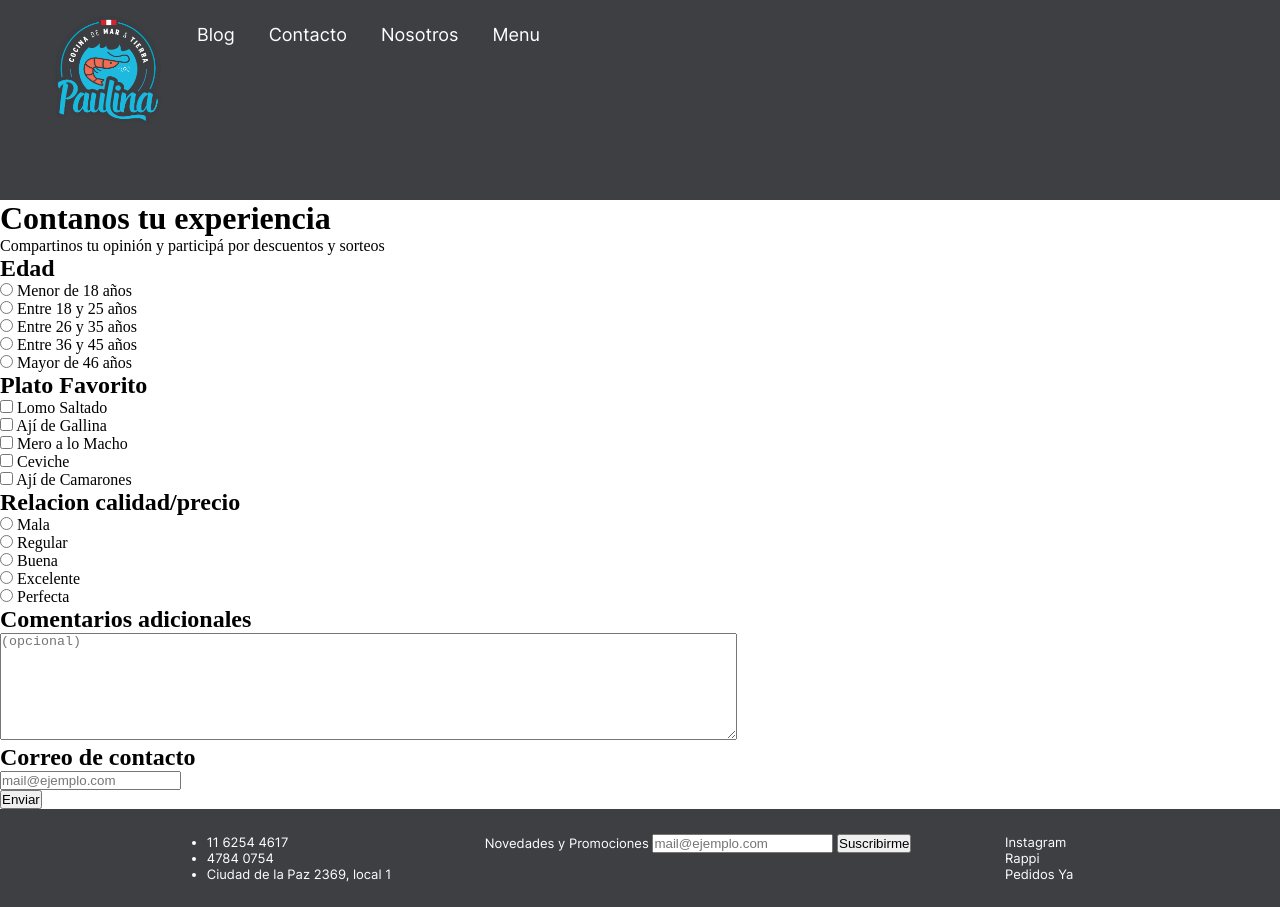
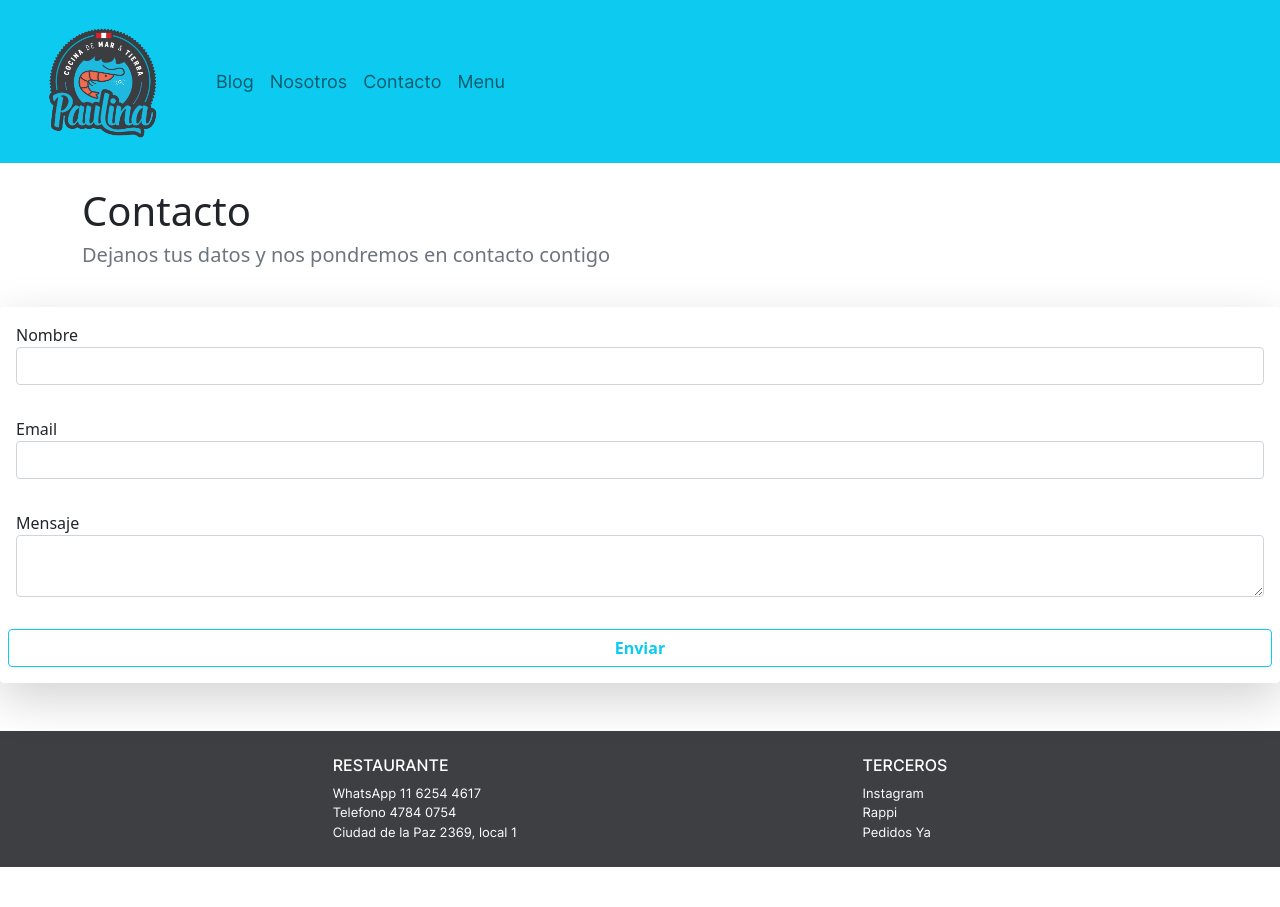
Before and after one commit to LuchoHuayta/PaulinaWebsite, a plain HTML site: page pages/contacto.html in a window 1280 px wide. After the commit the page ends 867 px from the top, so only its background shows below. Drawn offline with nearby package versions, Linux system fonts and the light colour scheme.

Commit message:
contactoBootstrap

```diff
--- a/pages/contacto.html
+++ b/pages/contacto.html
@@ -1,119 +1,106 @@
 <!DOCTYPE html>
 <html lang="es">
+
 <head>
     <meta charset="UTF-8">
     <meta http-equiv="X-UA-Compatible" content="IE=edge">
     <meta name="viewport" content="width=device-width, initial-scale=1.0">
     <link rel="stylesheet" href="./../assets/css/style.css">
+    <link href="https://cdn.jsdelivr.net/npm/bootstrap@5.1.3/dist/css/bootstrap.min.css" rel="stylesheet"
+        integrity="sha384-1BmE4kWBq78iYhFldvKuhfTAU6auU8tT94WrHftjDbrCEXSU1oBoqyl2QvZ6jIW3" crossorigin="anonymous">
     <title>Paulina | Ubicacion</title>
 </head>
 
 <body>
-    <header class="menu-header">
-        <div class="container-header">
-            <div class="logo-header">
-                <h1>Paulina Home</h1>
-                <a href="../index.html"><img src="./../assets/images/paulina-logo.png" alt="Logo"></a>
+    <header>
+        <nav>
+            <nav class="navbar navbar-expand-lg navbar-light bg-info text-white">
+                <div class="container-fluid">
+                    <a class="navbar-brand" href="./../index.html">
+                        <img src="./../assets/images/paulina-logo.png" alt="logo" width="150px">
+                    </a>
+                    <button class="navbar-toggler" type="button" data-bs-toggle="collapse"
+                        data-bs-target="#navbarSupportedContent" aria-controls="navbarSupportedContent"
+                        aria-expanded="false" aria-label="Toggle navigation">
+                        <span class="navbar-toggler-icon"></span>
+                    </button>
+                    <div class="collapse navbar-collapse" id="navbarSupportedContent">
+                        <ul class="navbar-nav me-auto mb-2 mb-lg-0">
+                            <li class="nav-item">
+                                <a class="nav-link" href="./blog.html">Blog</a>
+                            </li>
+                            <li class="nav-item">
+                                <a class="nav-link" href="./nosotros.html">Nosotros</a>
+                            </li>
+                            <li class="nav-item">
+                                <a class="nav-link" href="./contacto.html">Contacto</a>
+                            </li>
+                            <li class="nav-item">
+                                <a class="nav-link" href="./menu.html">Menu</a>
+                            </li>
+                        </ul>
                     </div>
-            <nav>
-                <a href="./blog.html">Blog</a>
-                <a href="./contacto.html">Contacto</a>
-                <a href="./nosotros.html">Nosotros</a>
-                <a href="./menu.html">Menu</a>
+                </div>
             </nav>
-        </div>
+        </nav>
     </header>
 
     <main>
-        <h1>Contanos tu experiencia</h1>
-        <p>Compartinos tu opinión y participá por descuentos y sorteos</p>
-        <form>
-
-            <h2>Edad</h2>
-            <div">
-                <div><input id="edad1" type="radio" name="edad" value="-18">
-                <label for="edad1">Menor de 18 años</label></div>
-
-                <div><input id="edad2" type="radio" name="edad" value="18-25">
-                <label for="edad2"> Entre 18 y 25 años</label></div>
-
-                <div><input id="edad3" type="radio" name="edad" value="26-35">
-                <label for="edad3">Entre 26 y 35 años</label></div>
-
-                <div><input id="edad4" type="radio" name="edad" value="36-45">
-                <label for="edad4">Entre 36 y 45 años</label></div>
-
-                <div><input id="edad5" type="radio" name="edad" value="+45">
-                <label for="edad5">Mayor de 46 años</label></div>
+        <div class="container">
+            <div class="row justify-content-center">
+                <div class="col">
+                    <div class="mt-4 mb-3">
+                        <h1>Contacto</h1>
+                        <p class="h5 text-muted">Dejanos tus datos y nos pondremos en contacto contigo</p>
+                    </div>
+                </div>
+            </div>
         </div>
 
-            <h2>Plato Favorito</h2>
-            <div">
-                <div><input id="lomo-saltado" type="checkbox" name="plato-favorito">
-                <label for="lomo-saltado">Lomo Saltado</label></div>
+        <div class="cointainer">
+            <div class="row">
+                <div class="col">
+                    <div class="shadow-lg p-3 mb-5 mt-4 bg-body rounded">
+                        <form class="row g-3">
 
-                <div><input id="aji-gallina" type="checkbox" name="plato-favorito">
-                <label for="aji-gallina">Ají de Gallina</label></div>
-
-                <div><input id="mero-macho" type="checkbox" name="plato-favorito">
-                <label for="mero-macho">Mero a lo Macho</label></div>
-
-                <div><input id="ceviche" type="checkbox" name="plato-favorito">
-                <label for="ceviche">Ceviche</label></div>
-
-                <div><input id="aji-camarones" type="checkbox" name="plato-favorito">
-                <label for="aji-camarones">Ají de Camarones</label></div>
+                            <div class="mb-3">
+                                <label for="nameInput">Nombre</label>
+                                <input type="text" id="nameInput" class="form-control">
                             </div>
 
-            <h2>Relacion calidad/precio</h2>
-            <div>
-                <div><input id="precio1" type="radio" name="calidadprecio" value="buena">
-                <label for="precio1">Mala</label></div>
-
-                <div><input id="precio2" type="radio" name="calidadprecio" value="regular">
-                <label for="precio2"> Regular</label></div>
-
-                <div><input id="precio3" type="radio" name="calidadprecio" value="buena">
-                <label for="precio3">Buena</label></div>
-
-                <div><input id="precio4" type="radio" name="calidadprecio" value="excelente">
-                <label for="precio4">Excelente</label></div>
-
-                <div><input id="precio5" type="radio" name="calidad/precio" value="perfecta">
-                <label for="precio5">Perfecta</label></div>
+                            <div class="mb-3">
+                                <label for="emailInput">Email</label>
+                                <input type="email" id="emailInput" class="form-control">
                             </div>
 
-            <h2>Comentarios adicionales</h2>
-            <div class="encuesta-opinion">
-                <textarea name="comentario" cols="90" rows="7" placeholder="(opcional)"></textarea>
+                            <div class="mb-3">
+                                <label for="mensajeId">Mensaje</label>
+                                <textarea id="mensajeId" class="form-control"></textarea>
                             </div>
 
-            <h2>Correo de contacto</h2>
-            <div>
-                <input type="email" name="correo" placeholder="mail@ejemplo.com" required>
+                            <button class="btn btn-outline-info fw-bold">Enviar</button>
+
+                        </form>
                     </div>
 
-            <div>
-                <input type="submit" value="Enviar">
                 </div>
-        </form>
+
+            </div>
+
+        </div>
     </main>
 
-    <footer class="menu-footer">
+    <footer>
         <div class="footer-container">
-            <ul>
-                <li><a href="https://wa.me/message/COWJFNIKICAFM1" target="_blank"> 11 6254 4617</a></li>
-                <li>4784 0754</li>
-                <li><a href="https://www.google.com/maps/place/Paulina+cocina+de+mar+y+tierra/@-34.5599125,-58.4595747,15z/data=!4m5!3m4!1s0x0:0x1970c9793c94fd9b!8m2!3d-34.5600345!4d-58.4597895" target="_blank">Ciudad de la Paz 2369, local 1</a></li>
-            </ul>
-
-            <form>
-                <label for="suscripcion">Novedades y Promociones</label>
-                <input type="email" name="suscripcion" placeholder="mail@ejemplo.com" required>
-                <input type="submit" value="Suscribirme">
-            </form>
-
             <div>
+                <h6>RESTAURANTE</h6>
+                <a href="https://wa.me/message/COWJFNIKICAFM1" target="_blank">WhatsApp 11 6254 4617</a>
+                <a href="#"> Telefono 4784 0754</a>
+                <a href="https://www.google.com/maps/place/Paulina+cocina+de+mar+y+tierra/@-34.5599125,-58.4595747,15z/data=!4m5!3m4!1s0x0:0x1970c9793c94fd9b!8m2!3d-34.5600345!4d-58.4597895"
+                    target="_blank">Ciudad de la Paz 2369, local 1</a>
+            </div>
+            <div>
+                <h6>TERCEROS</h6>
                 <a href="https://www.instagram.com/paulinabsas/?hl=es" target="_blank">Instagram</a>
                 <a href="https://www.rappi.com.ar/restaurantes/121385-paulina-cocina-de-mar-y-tierra-palermo-belgrano?utm_source=google&utm_medium=organic&utm_campaign=place-action-link"
                     target="_blank">Rappi</a>
@@ -122,5 +109,10 @@
             </div>
         </div>
     </footer>
+
+    <script src="https://cdn.jsdelivr.net/npm/bootstrap@5.1.3/dist/js/bootstrap.bundle.min.js"
+        integrity="sha384-ka7Sk0Gln4gmtz2MlQnikT1wXgYsOg+OMhuP+IlRH9sENBO0LRn5q+8nbTov4+1p"
+        crossorigin="anonymous"></script>
 </body>
+
 </html>
```
Lines whose indentation alone changed are shown as unchanged.
